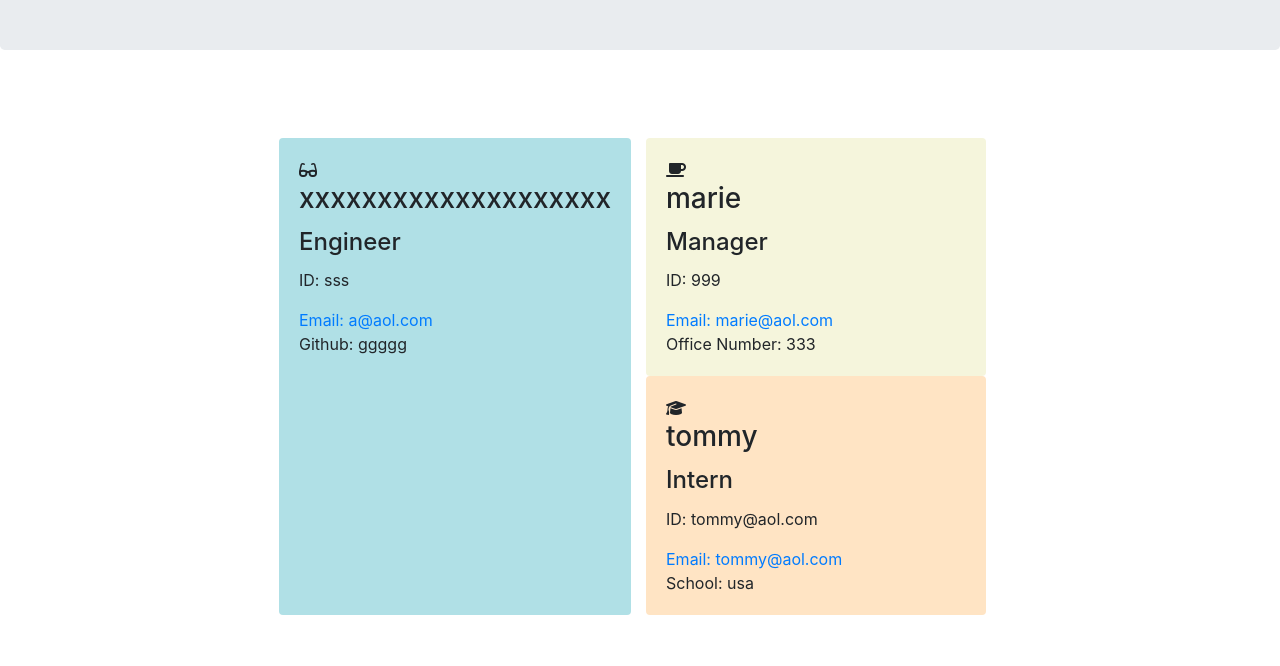
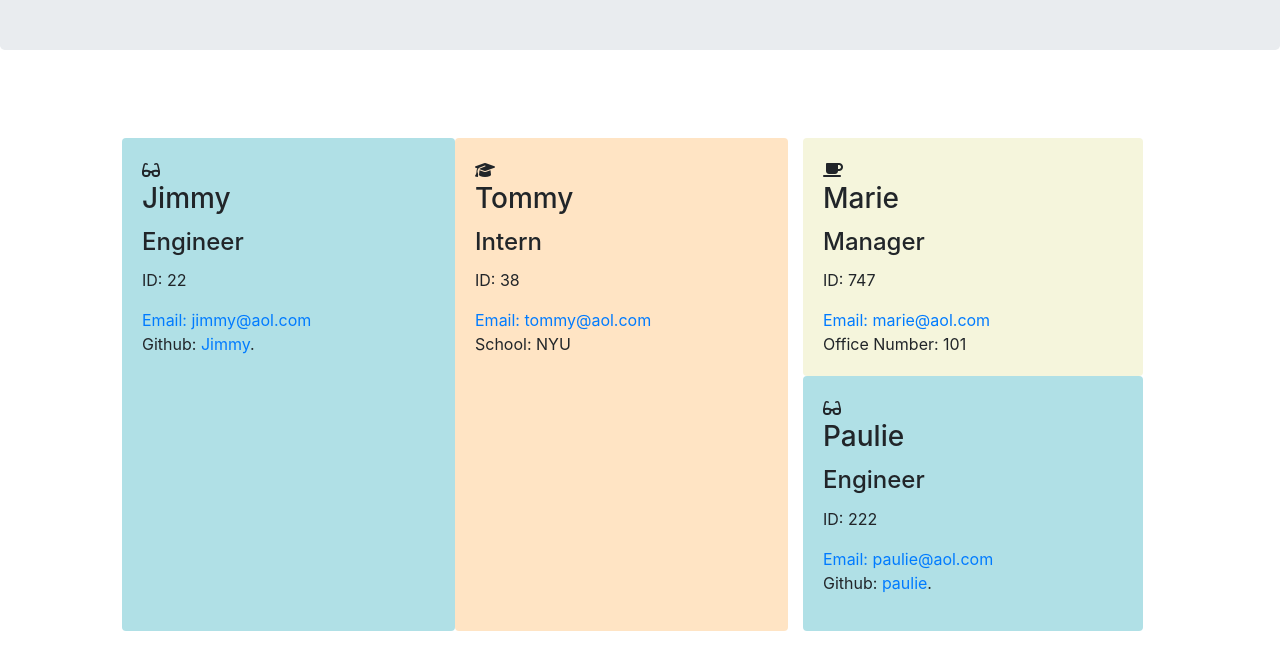
Before and after one commit to chorvick/teamprofilegenerator, a website: page index.html in a window 1280 px wide. Shown: the part 134-800 px from the top of the page. Drawn offline with nearby package versions, Linux system fonts and the light colour scheme.

Commit message:
engineer github name now links to their page -external tab

```diff
--- a/index.html
+++ b/index.html
@@ -1,5 +1,6 @@
 <!DOCTYPE html>
 <html lang="en">
+
 <head>
   <meta charset="UTF-8">
   <meta http-equiv="X-UA-Compatible" content="IE=edge">
@@ -11,6 +12,7 @@
   <script src="https://kit.fontawesome.com/a076d05399.js"></script>
   <title>Team Profile</title>
 </head>
+
 <body>
   <div class="container-fluid">
     <div class="row">
@@ -23,7 +25,7 @@
     <br>
     <br>
     <br>
-</div >
+  </div>
   <div class="container">
     <div class="row">
       <div class="team-area col-12 d-flex flex-wrap justify-content-center">
@@ -32,34 +34,50 @@
 
           <div class="card-body">
             <span class="fas fa-glasses"></span>
-              <h3 class="card-title">xxxxxxxxxxxxxxxxxxxx</h3>
+            <h3 class="card-title">Jimmy</h3>
             <h4 class="card-title">Engineer</h4>
-              <p class="card-text">ID: sss</p>
-              <a href="mailto:a@aol.com">Email: a@aol.com</a >
-              <p class="card-text">Github: ggggg</p>
+            <p class="card-text">ID: 22</p>
+            <a href="mailto:jimmy@aol.com">Email: jimmy@aol.com</a>
+            <p>Github: <a href="https://www.github.com/Jimmy" target="_blank">Jimmy</a>.</p>
+
 
           </div>
-          </div><div class="col-sm-4">
+        </div>
+        <div class="card" style="min-width: 30%;background-color: Bisque;border: 3px black">
+
+          <div class="card-body">
+            <span class="fas fa-graduation-cap"></span>
+            <h3 class="card-title">Tommy</h3>
+            <h4 class="card-title">Intern</h4>
+            <p class="card-text">ID: 38</p>
+            <a href="mailto:tommy@aol.com">Email: tommy@aol.com</a>
+            <p class="card-text">School: NYU</p>
+
+          </div>
+        </div>
+        <div class="col-sm-4">
           <div class="card" style="min-width: 30%;background-color: Beige;border: 3px black">
 
             <div class="card-body">
               <span class="fas fa-coffee"></span>
-              <h3 class="card-title">marie</h3>
+              <h3 class="card-title">Marie</h3>
               <h4 class="card-title">Manager</h4>
-              <p class="card-text">ID: 999</p>
-              <a href="mailto:marie@aol.com">Email: marie@aol.com</a >
-              <p class="card-text">Office Number: 333</p>
+              <p class="card-text">ID: 747</p>
+              <a href="mailto:marie@aol.com">Email: marie@aol.com</a>
+              <p class="card-text">Office Number: 101</p>
 
             </div>
-          </div><div class="card" style="min-width: 30%;background-color: Bisque;border: 3px black">
+          </div>
+          <div class="card" style="min-width: 30%;background-color: powderblue;border: 3px black">
 
             <div class="card-body">
-            <span  class="fas fa-graduation-cap"></span>
-              <h3 class="card-title">tommy</h3>
-              <h4 class="card-title">Intern</h4>
-              <p class="card-text">ID: tommy@aol.com</p>
-              <a href="mailto:tommy@aol.com">Email: tommy@aol.com</a >
-              <p class="card-text">School: usa</p>
+              <span class="fas fa-glasses"></span>
+              <h3 class="card-title">Paulie</h3>
+              <h4 class="card-title">Engineer</h4>
+              <p class="card-text">ID: 222</p>
+              <a href="mailto:paulie@aol.com">Email: paulie@aol.com</a>
+              <p>Github: <a href="https://www.github.com/paulie" target="_blank">paulie</a>.</p>
+
 
             </div>
           </div>
@@ -67,4 +85,5 @@
       </div>
     </div>
 </body>
+
 </html>
--- a/index.js
+++ b/index.js
@@ -85,7 +85,8 @@ function populate_cards(roster) {
               <h4 class="card-title">${member.role}</h4>
               <p class="card-text">ID: ${member.id}</p>
               <a href="mailto:${member.email}">Email: ${member.email}</a >
-              <p class="card-text">Github: ${member.github_username}</p>
+              <p>Github: <a href="https://www.github.com/${member.github_username}" target="_blank">${member.github_username}</a>.</p>
+
 
             </div>
           </div>`
```
Lines whose indentation alone changed are shown as unchanged.
